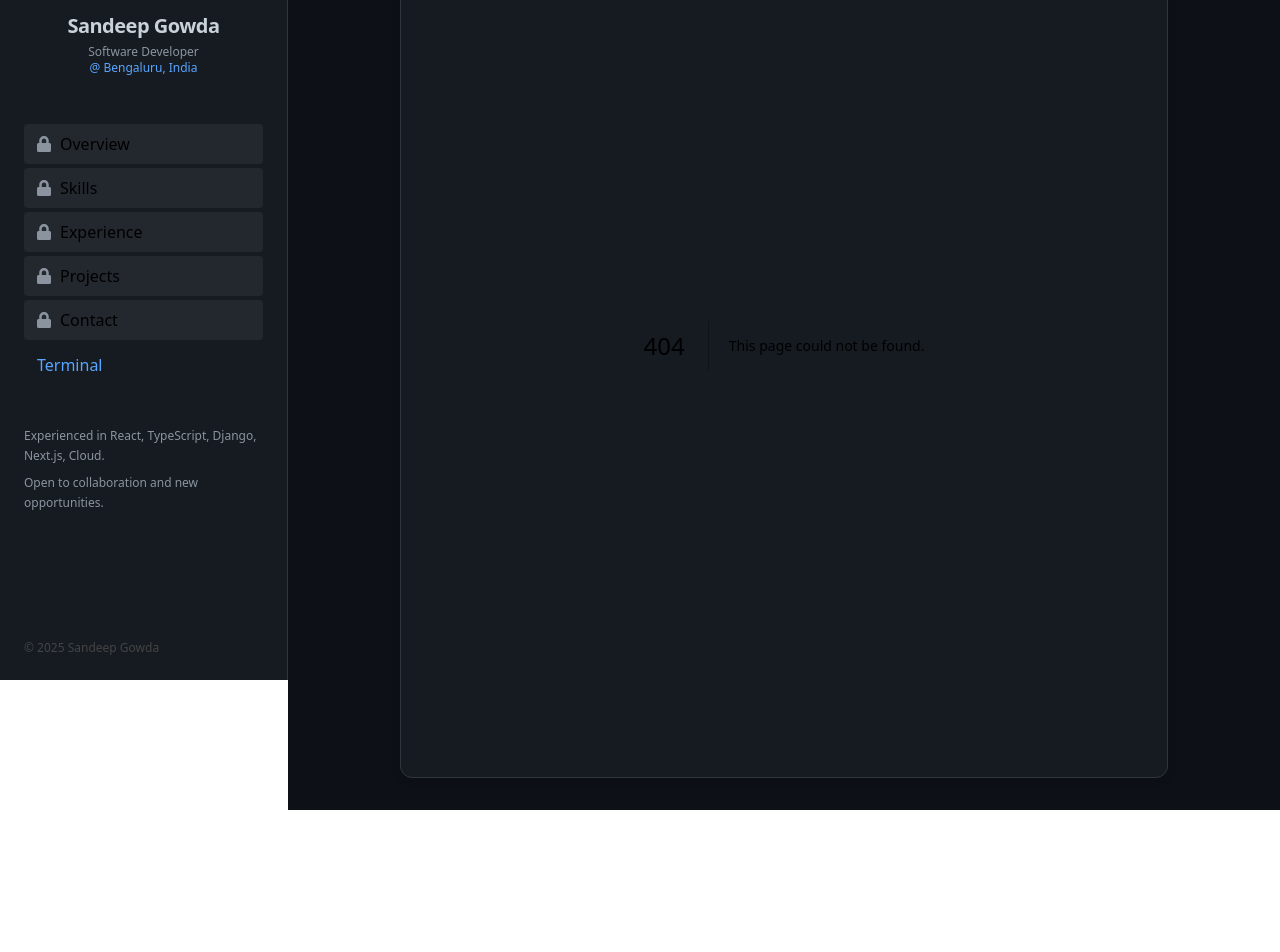
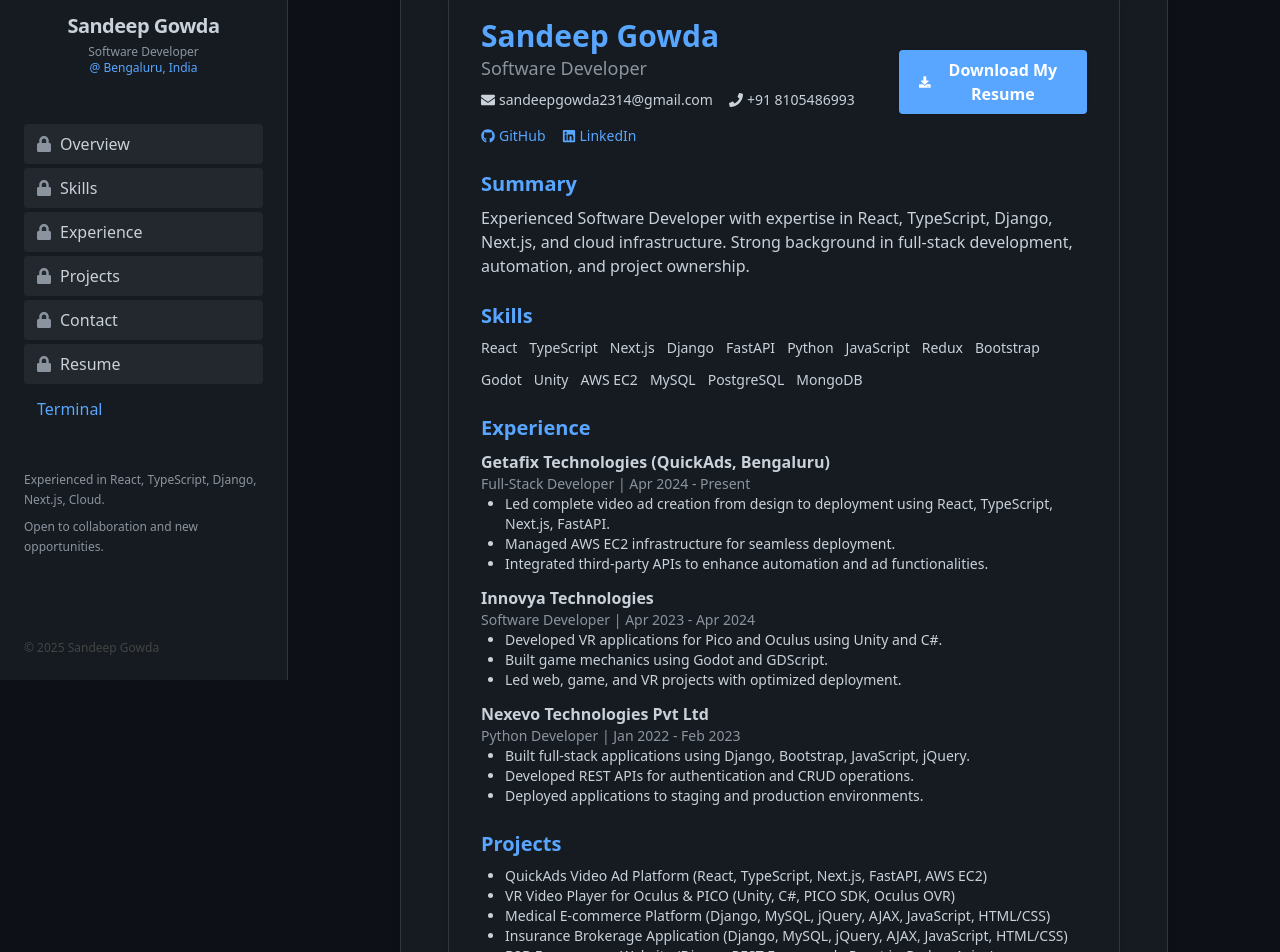
Before and after one commit to Sandeep2325/portfolio, a Next.js app: page /resume in a window 1280 px wide. Before the commit this address had no page. Shown: the part 120-1072 px from the top of the page. Before the commit the page ends 930 px from the top, so only its background shows below. Built offline with nearby package versions, Linux system fonts and the light colour scheme.

Commit message:
Add resume page with download functionality and integrate html2pdf.js for PDF generation. Update package dependencies to include html2pdf.js and related types.

```diff
--- a/package.json
+++ b/package.json
@@ -9,6 +9,7 @@
     "lint": "next lint"
   },
   "dependencies": {
+    "html2pdf.js": "^0.10.3",
     "next": "15.3.2",
     "react": "^19.0.0",
     "react-dom": "^19.0.0",
--- /dev/null
+++ b/src/app/resume/page.tsx
@@ -0,0 +1,120 @@
+"use client";
+import { useRef } from "react";
+import { FaEnvelope, FaPhone, FaGithub, FaLinkedin, FaDownload } from "react-icons/fa";
+import Link from "next/link";
+
+export default function ResumePage() {
+  const resumeRef = useRef<HTMLDivElement>(null);
+
+  const handleDownload = async () => {
+    if (typeof window !== "undefined" && resumeRef.current) {
+      const html2pdf = (await import("html2pdf.js")).default;
+      html2pdf(resumeRef.current, {
+        margin: 0.5,
+        filename: "Sandeep_Gowda_Resume.pdf",
+        image: { type: "jpeg", quality: 1 },
+        html2canvas: {
+          scale: 2,
+          useCORS: true,
+          letterRendering: true
+        },
+        jsPDF: {
+          unit: "in",
+          format: "a4",
+          orientation: "portrait"
+        },
+        pagebreak: { mode: ['avoid-all', 'css', 'legacy'] }
+      });
+    }
+  };
+
+  return (
+    <div className="max-w-2xl mx-auto my-10 card p-8 shadow-lg">
+      {/* Header */}
+      <div className="flex flex-col sm:flex-row sm:items-center sm:justify-between gap-4 mb-6 print:flex-row print:items-center">
+        <div>
+          <h1 className="text-3xl font-bold text-[#58a6ff] print:text-black">Sandeep Gowda</h1>
+          <p className="text-lg text-[#8b949e] print:text-gray-700">Software Developer</p>
+          <div className="flex flex-wrap gap-4 mt-2 text-sm text-[#c9d1d9] print:text-gray-600">
+            <span className="flex items-center gap-1"><FaEnvelope /> sandeepgowda2314@gmail.com</span>
+            <span className="flex items-center gap-1"><FaPhone /> +91 8105486993</span>
+            <Link href="https://github.com/Sandeep2325" target="_blank" className="flex items-center gap-1 hover:text-[#58a6ff] print:text-gray-600 print:no-underline"><FaGithub /> GitHub</Link>
+            <Link href="https://www.linkedin.com/in/sandeep-gowda-cc-54a117223/" target="_blank" className="flex items-center gap-1 hover:text-[#58a6ff] print:text-gray-600 print:no-underline"><FaLinkedin /> LinkedIn</Link>
+          </div>
+        </div>
+        <button
+          onClick={handleDownload}
+          className="inline-flex items-center gap-2 px-5 py-2 rounded bg-[#58a6ff] text-white font-semibold shadow hover:bg-[#238636] transition text-base print:hidden"
+        >
+          <FaDownload /> Download My Resume
+        </button>
+      </div>
+      <div ref={resumeRef} className="print:bg-white print:text-black">
+        {/* Summary */}
+        <div className="mb-6 print:mb-4">
+          <h2 className="text-xl font-semibold mb-2 text-[#58a6ff] print:text-black print:border-b print:border-gray-300 print:pb-1">Summary</h2>
+          <p className="text-[#c9d1d9] print:text-gray-700">Experienced Software Developer with expertise in React, TypeScript, Django, Next.js, and cloud infrastructure. Strong background in full-stack development, automation, and project ownership.</p>
+        </div>
+        {/* Skills */}
+        <div className="mb-6 print:mb-4">
+          <h2 className="text-xl font-semibold mb-2 text-[#58a6ff] print:text-black print:border-b print:border-gray-300 print:pb-1">Skills</h2>
+          <ul className="flex flex-wrap gap-3 text-[#c9d1d9] text-sm print:text-gray-700">
+            <li>React</li><li>TypeScript</li><li>Next.js</li><li>Django</li><li>FastAPI</li><li>Python</li><li>JavaScript</li><li>Redux</li><li>Bootstrap</li><li>Godot</li><li>Unity</li><li>AWS EC2</li><li>MySQL</li><li>PostgreSQL</li><li>MongoDB</li>
+          </ul>
+        </div>
+        {/* Experience */}
+        <div className="mb-6 print:mb-4">
+          <h2 className="text-xl font-semibold mb-2 text-[#58a6ff] print:text-black print:border-b print:border-gray-300 print:pb-1">Experience</h2>
+          <div className="mb-3 print:mb-2">
+            <div className="font-bold print:text-gray-800">Getafix Technologies (QuickAds, Bengaluru)</div>
+            <div className="text-sm text-[#8b949e] print:text-gray-600">Full-Stack Developer | Apr 2024 - Present</div>
+            <ul className="list-disc ml-6 text-[#c9d1d9] text-sm print:text-gray-700">
+              <li>Led complete video ad creation from design to deployment using React, TypeScript, Next.js, FastAPI.</li>
+              <li>Managed AWS EC2 infrastructure for seamless deployment.</li>
+              <li>Integrated third-party APIs to enhance automation and ad functionalities.</li>
+            </ul>
+          </div>
+          <div className="mb-3 print:mb-2">
+            <div className="font-bold print:text-gray-800">Innovya Technologies</div>
+            <div className="text-sm text-[#8b949e] print:text-gray-600">Software Developer | Apr 2023 - Apr 2024</div>
+            <ul className="list-disc ml-6 text-[#c9d1d9] text-sm print:text-gray-700">
+              <li>Developed VR applications for Pico and Oculus using Unity and C#.</li>
+              <li>Built game mechanics using Godot and GDScript.</li>
+              <li>Led web, game, and VR projects with optimized deployment.</li>
+            </ul>
+          </div>
+          <div>
+            <div className="font-bold print:text-gray-800">Nexevo Technologies Pvt Ltd</div>
+            <div className="text-sm text-[#8b949e] print:text-gray-600">Python Developer | Jan 2022 - Feb 2023</div>
+            <ul className="list-disc ml-6 text-[#c9d1d9] text-sm print:text-gray-700">
+              <li>Built full-stack applications using Django, Bootstrap, JavaScript, jQuery.</li>
+              <li>Developed REST APIs for authentication and CRUD operations.</li>
+              <li>Deployed applications to staging and production environments.</li>
+            </ul>
+          </div>
+        </div>
+        {/* Projects */}
+        <div className="mb-6 print:mb-4">
+          <h2 className="text-xl font-semibold mb-2 text-[#58a6ff] print:text-black print:border-b print:border-gray-300 print:pb-1">Projects</h2>
+          <ul className="list-disc ml-6 text-[#c9d1d9] text-sm print:text-gray-700">
+            <li>QuickAds Video Ad Platform (React, TypeScript, Next.js, FastAPI, AWS EC2)</li>
+            <li>VR Video Player for Oculus & PICO (Unity, C#, PICO SDK, Oculus OVR)</li>
+            <li>Medical E-commerce Platform (Django, MySQL, jQuery, AJAX, JavaScript, HTML/CSS)</li>
+            <li>Insurance Brokerage Application (Django, MySQL, jQuery, AJAX, JavaScript, HTML/CSS)</li>
+            <li>B2B E-commerce Website (Django REST Framework, React.js, Redux, Axios)</li>
+          </ul>
+        </div>
+        {/* Education */}
+        <div className="mb-2">
+          <h2 className="text-xl font-semibold mb-2 text-[#58a6ff] print:text-black print:border-b print:border-gray-300 print:pb-1">Education</h2>
+          <ul className="list-disc ml-6 text-[#c9d1d9] text-sm print:text-gray-700">
+            <li>B.E. (EEE) - 7.49 GPA (2021) | Global Academy of Technology, Bengaluru</li>
+            <li>Diploma (EEE) - 77.1% (2018) | Government Polytechnic, KR Pet</li>
+            <li>10th Grade - 81.44% (2015) | BGS Public School, Kunigal</li>
+            <li>Python Data Science – 5Square Technologies, Bengaluru</li>
+          </ul>
+        </div>
+      </div>
+    </div>
+  );
+}
--- a/src/components/SidebarShell.tsx
+++ b/src/components/SidebarShell.tsx
@@ -10,6 +10,7 @@
   { href: "/experience", label: "Experience" },
   { href: "/projects", label: "Projects" },
   { href: "/contact", label: "Contact" },
+  { href: "/resume", label: "Resume" },
   { href: "/terminal", label: "Terminal" },
 ];
 
--- /dev/null
+++ b/src/types/html2pdf.d.ts
@@ -0,0 +1,17 @@
+declare module 'html2pdf.js' {
+  interface Options {
+    margin?: number;
+    filename?: string;
+    image?: { type: string; quality: number };
+    html2canvas?: {
+      scale: number;
+      useCORS?: boolean;
+      letterRendering?: boolean;
+    };
+    jsPDF?: { unit: string; format: string; orientation: string };
+    pagebreak?: { mode: string[] };
+  }
+
+  function html2pdf(element: HTMLElement, options?: Options): Promise<void>;
+  export default html2pdf;
+}
```
Also changed, not shown: 1 other file (tests, documents, lock files or other folders).
